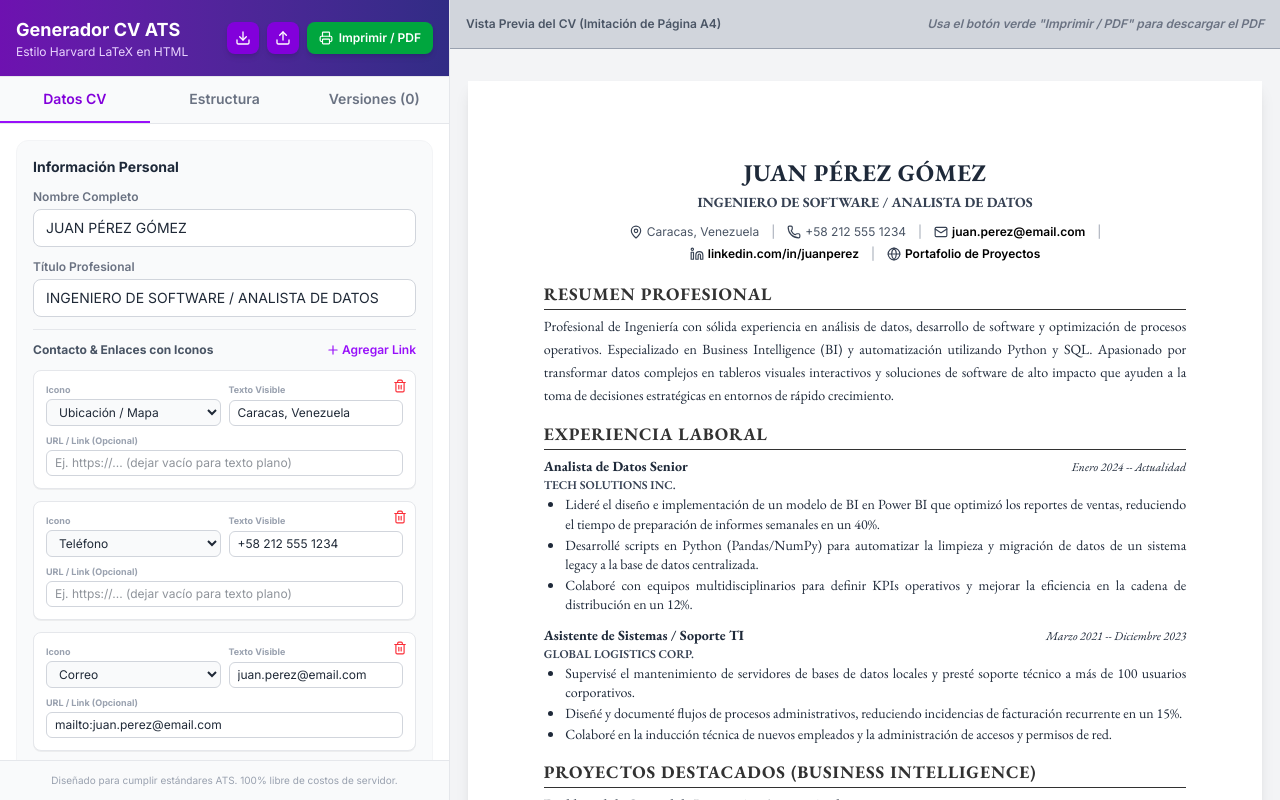
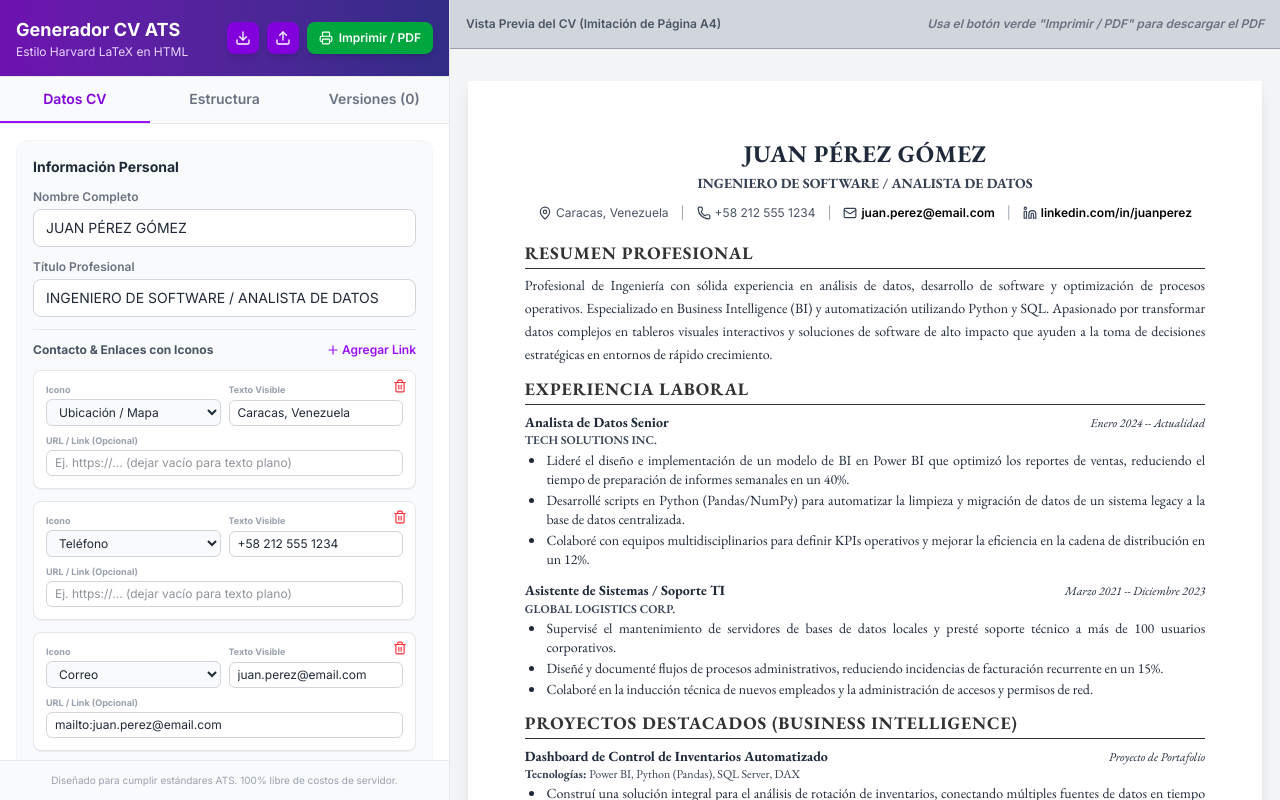
Before and after one commit to VANDO98/Generador-de-CV, a React (Vite) app: page / in a window 1280 px wide. Built offline with nearby package versions, Linux system fonts and the light colour scheme.

Commit message:
Optimize margins, add README and update generic cv details

```diff
--- a/src/App.jsx
+++ b/src/App.jsx
@@ -12,8 +12,7 @@ const initialCVData = {
     { id: '1', type: 'address', label: 'Caracas, Venezuela', url: '', iconName: 'MapPin' },
     { id: '2', type: 'phone', label: '+58 212 555 1234', url: '', iconName: 'Phone' },
     { id: '3', type: 'email', label: 'juan.perez@email.com', url: 'mailto:juan.perez@email.com', iconName: 'Mail' },
-    { id: '4', type: 'linkedin', label: 'linkedin.com/in/juanperez', url: 'https://www.linkedin.com/', iconName: 'Linkedin' },
-    { id: '5', type: 'portfolio', label: 'Portafolio de Proyectos', url: 'https://github.com/', iconName: 'Globe' }
+    { id: '4', type: 'linkedin', label: 'linkedin.com/in/juanperez', url: 'https://www.linkedin.com/', iconName: 'Linkedin' }
   ],
   sections: [
     {
--- a/src/components/CVPreview.jsx
+++ b/src/components/CVPreview.jsx
@@ -82,7 +82,7 @@ export default function CVPreview({ data, sectionOrder }) {
           switch (section.type) {
             case 'text':
               return (
-                <div key={section.id} className="mb-4">
+                <div key={section.id} className="mb-3">
                   <h2 className="latex-section-title">{section.title}</h2>
                   <p className="text-justify text-gray-800 mt-1.5 leading-relaxed whitespace-pre-line">
                     {section.content}
@@ -92,7 +92,7 @@ export default function CVPreview({ data, sectionOrder }) {
 
             case 'list':
               return (
-                <div key={section.id} className="mb-4">
+                <div key={section.id} className="mb-3">
                   <h2 className="latex-section-title">{section.title}</h2>
                   <div className="space-y-3 mt-2">
                     {section.items && section.items.map((item, idx) => (
@@ -125,7 +125,7 @@ export default function CVPreview({ data, sectionOrder }) {
 
             case 'education':
               return (
-                <div key={section.id} className="mb-4">
+                <div key={section.id} className="mb-3">
                   <h2 className="latex-section-title">{section.title}</h2>
                   <div className="space-y-2.5 mt-2">
                     {section.items && section.items.map((item, idx) => (
@@ -144,7 +144,7 @@ export default function CVPreview({ data, sectionOrder }) {
 
             case 'skills':
               return (
-                <div key={section.id} className="mb-4">
+                <div key={section.id} className="mb-3">
                   <h2 className="latex-section-title">{section.title}</h2>
                   <div className="mt-2 space-y-2">
                     {section.skillsList && section.skillsList.length > 0 && (
--- a/src/index.css
+++ b/src/index.css
@@ -33,7 +33,7 @@ body {
 .a4-page {
   width: 210mm;
   min-height: 297mm;
-  padding: 20mm;
+  padding: 15mm;
   background: white;
   box-shadow: 0 10px 15px -3px rgba(0, 0, 0, 0.1), 0 4px 6px -2px rgba(0, 0, 0, 0.05);
   font-family: var(--font-serif);
@@ -46,6 +46,10 @@ body {
 
 /* Reglas de Impresión */
 @media print {
+  @page {
+    margin: 0; /* Elimina márgenes impuestos por el navegador */
+  }
+
   /* Ocultar elementos no imprimibles */
   .no-print,
   .no-print * {
@@ -82,7 +86,7 @@ body {
     width: 210mm !important;
     min-height: 297mm !important;
     height: auto !important;
-    padding: 20mm !important;
+    padding: 15mm !important; /* Reducido a 15mm para más espacio y evitar saltos innecesarios */
     margin: 0 auto !important;
     box-shadow: none !important;
     background: white !important;
@@ -100,7 +104,7 @@ body {
   color: #323232;
   text-transform: uppercase;
   letter-spacing: 0.05em;
-  margin-top: 1rem;
+  margin-top: 0.75rem;
   margin-bottom: 0.25rem;
   display: flex;
   flex-direction: column;
```
Also changed, not shown: 1 other file (tests, documents, lock files or other folders).
